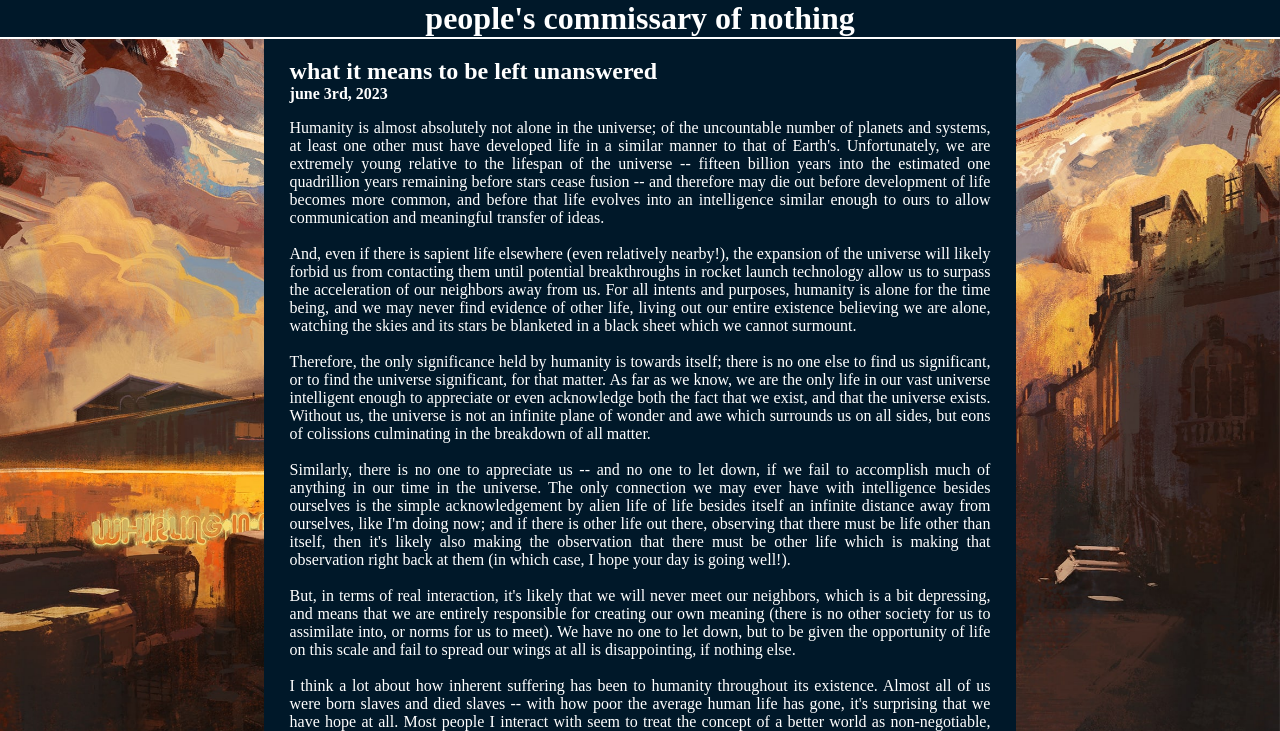
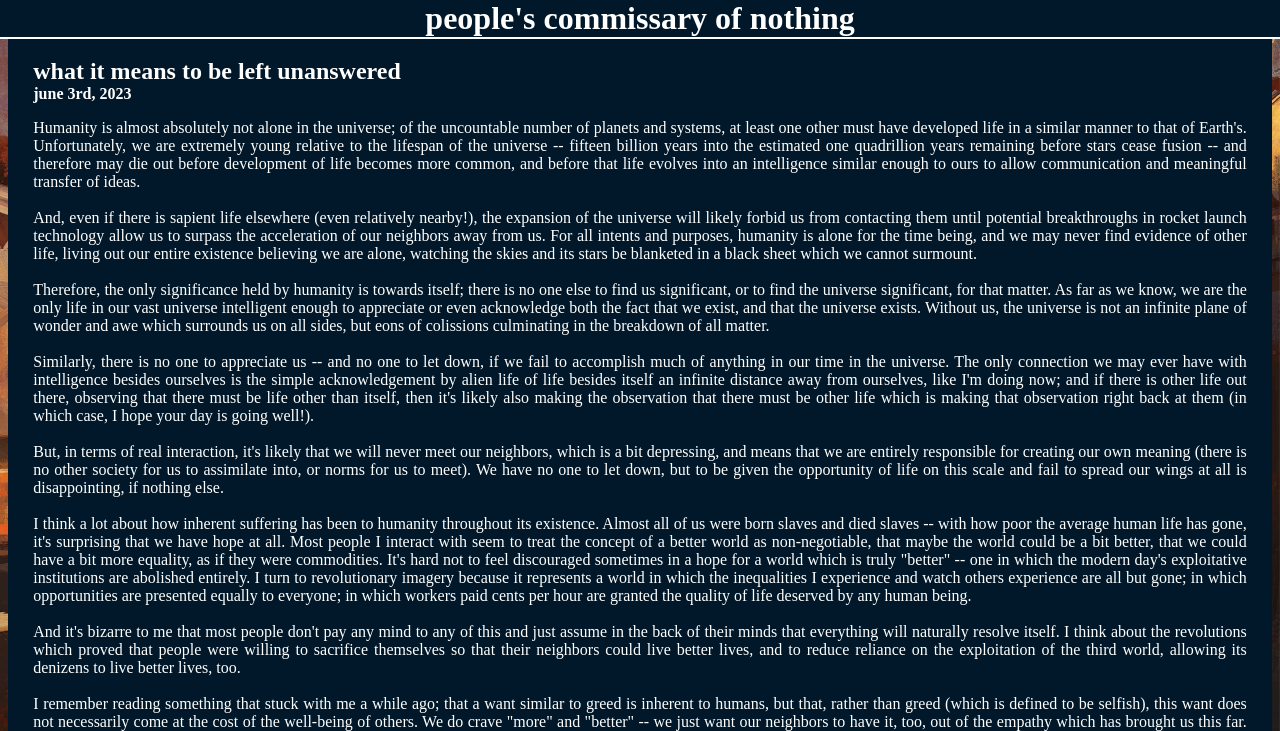
Before and after one commit to mackeyefake/main, a plain HTML site: page unanswered.html in a window 1280 px wide. Shown: the top 731 px of the page. Drawn offline with Linux system fonts and the light colour scheme.

Commit message:
combined css files and removed % scaling

```diff
--- a/unanswered.html
+++ b/unanswered.html
@@ -6,7 +6,6 @@
 
         <title>unanswered</title>
         <link rel="stylesheet" href="styles/main.css">
-        <link rel="stylesheet" href="styles/resize.css">
         <link rel="icon" type="image/x-icon" href="media/favicon.png">
 
     </head>
```
Also changed, not shown: about.html (+0 -1 lines).
